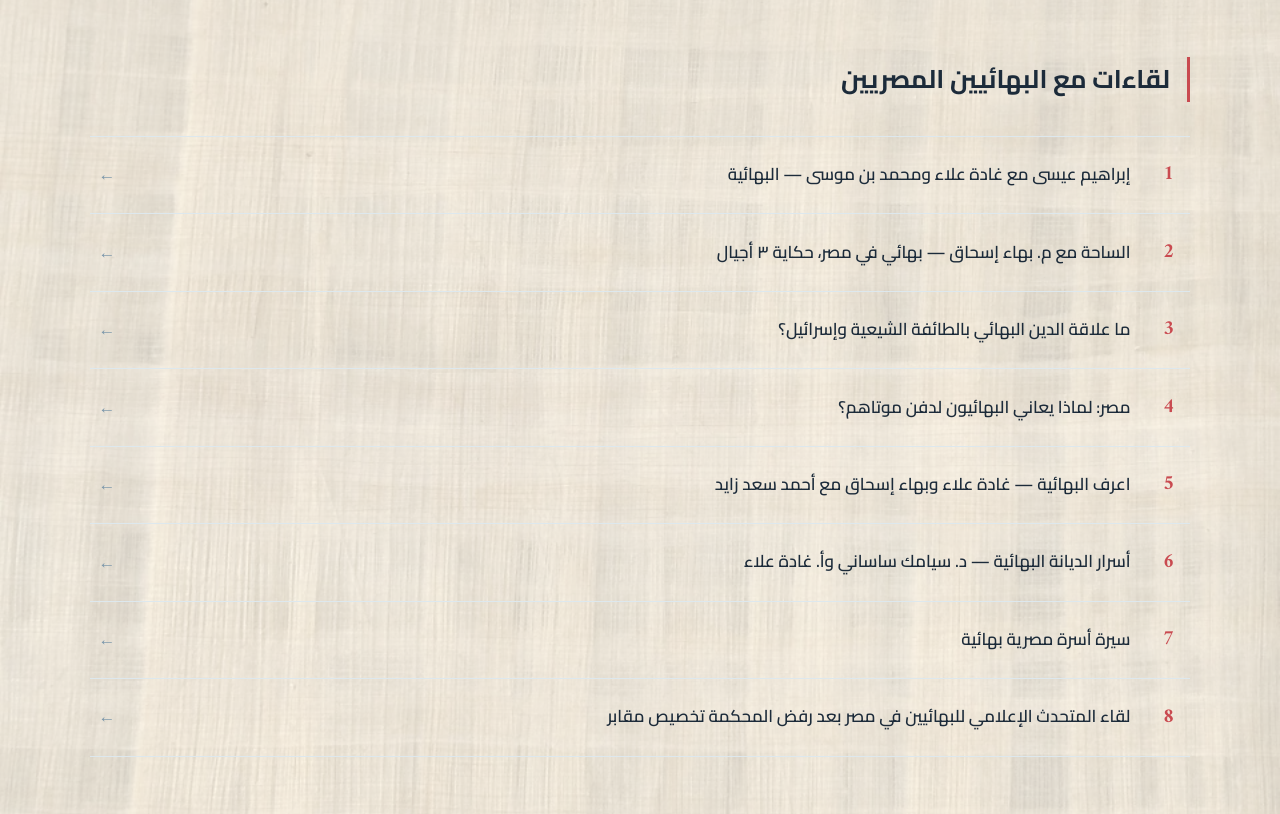
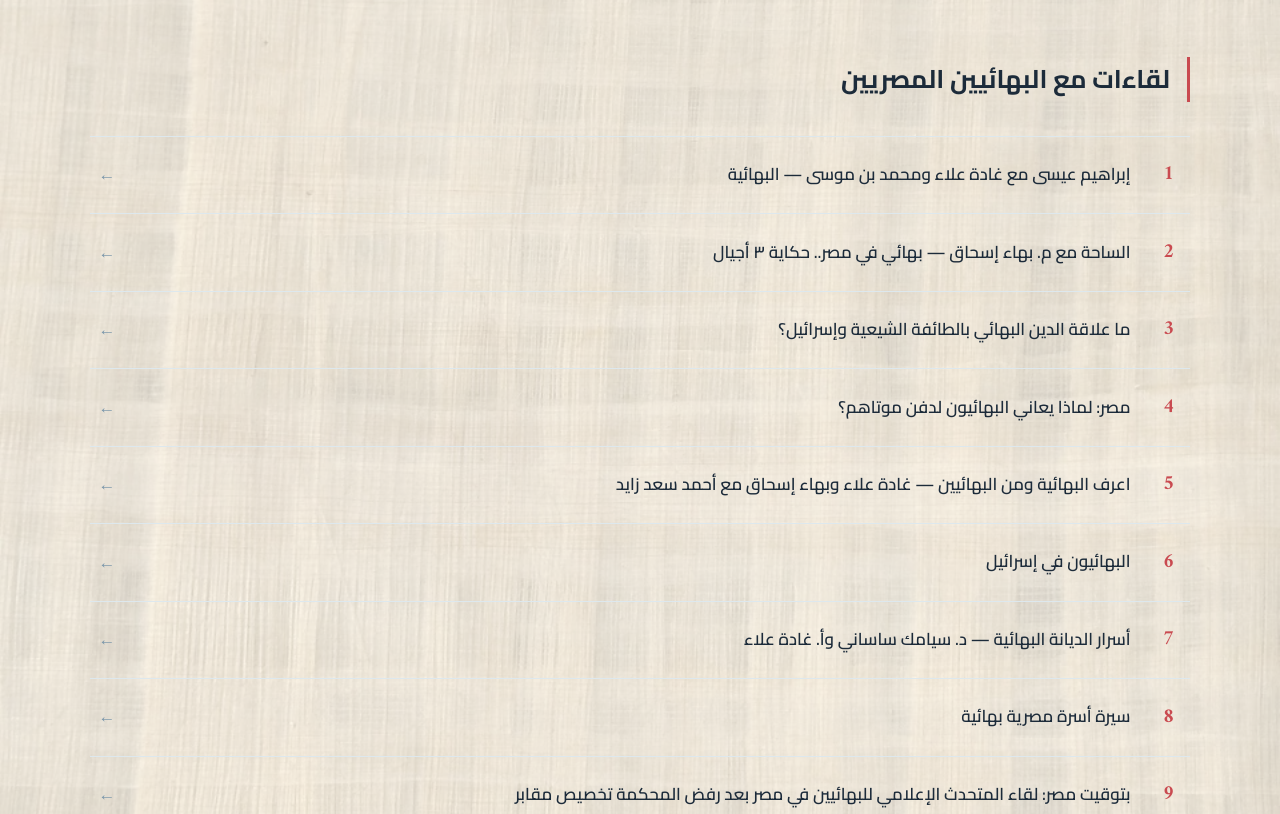
Before and after one commit to TheMaestro9/bahai-website-design, a React (Vite) app: page / in a window 1280 px wide. Shown: the part 8358-9172 px from the top of the page. Built offline with nearby package versions, Linux system fonts and the light colour scheme.

Commit message:
adding links to home page videos

```diff
--- a/src/pages/Home.jsx
+++ b/src/pages/Home.jsx
@@ -339,18 +339,52 @@ export default function Home() {
           <h3 className="media-subtitle" style={{ marginTop: '4rem' }}>لقاءات مع البهائيين المصريين</h3>
           <div className="interviews-list">
             {[
-              "إبراهيم عيسى مع غادة علاء ومحمد بن موسى — البهائية",
-              "الساحة مع م. بهاء إسحاق — بهائي في مصر، حكاية ٣ أجيال",
-              "ما علاقة الدين البهائي بالطائفة الشيعية وإسرائيل؟",
-              "مصر: لماذا يعاني البهائيون لدفن موتاهم؟",
-              "اعرف البهائية — غادة علاء وبهاء إسحاق مع أحمد سعد زايد",
-              "أسرار الديانة البهائية — د. سيامك ساساني وأ. غادة علاء",
-              "سيرة أسرة مصرية بهائية",
-              "لقاء المتحدث الإعلامي للبهائيين في مصر بعد رفض المحكمة تخصيص مقابر"
-            ].map((text, i) => (
-              <a key={i} href="#" className="interview-item">
+              {
+                title: "إبراهيم عيسى مع غادة علاء ومحمد بن موسى — البهائية",
+                url: "https://www.youtube.com/watch?v=8nCbMl_76Xo"
+              },
+              {
+                title: "الساحة مع م. بهاء إسحاق — بهائي في مصر.. حكاية ٣ أجيال",
+                url: "https://www.youtube.com/watch?v=jaz0jNwfz8s"
+              },
+              {
+                title: "ما علاقة الدين البهائي بالطائفة الشيعية وإسرائيل؟",
+                url: "https://www.youtube.com/watch?v=6-_AqkWckwc"
+              },
+              {
+                title: "مصر: لماذا يعاني البهائيون لدفن موتاهم؟",
+                url: "https://www.youtube.com/watch?v=ZfjYYyZbGjY"
+              },
+              {
+                title: "اعرف البهائية ومن البهائيين — غادة علاء وبهاء إسحاق مع أحمد سعد زايد",
+                url: "https://www.youtube.com/watch?v=b7YSy6io0C4"
+              },
+              {
+                title: "البهائيون في إسرائيل",
+                url: "https://www.youtube.com/watch?v=tbj1LFJhvBE"
+              },
+              {
+                title: "أسرار الديانة البهائية — د. سيامك ساساني وأ. غادة علاء",
+                url: "https://www.youtube.com/watch?v=MGpDFxOR73k"
+              },
+              {
+                title: "سيرة أسرة مصرية بهائية",
+                url: "https://www.youtube.com/watch?v=VzOsUOQCkTI"
+              },
+              {
+                title: "بتوقيت مصر: لقاء المتحدث الإعلامي للبهائيين في مصر بعد رفض المحكمة تخصيص مقابر",
+                url: "https://www.youtube.com/watch?v=mbVe4dNha_M"
+              }
+            ].map((item, i) => (
+              <a
+                key={i}
+                href={item.url}
+                target="_blank"
+                rel="noopener noreferrer"
+                className="interview-item"
+              >
                 <span className="interview-num">{i + 1}</span>
-                <span className="interview-text">{text}</span>
+                <span className="interview-text">{item.title}</span>
                 <span className="interview-arrow">←</span>
               </a>
             ))}
```
